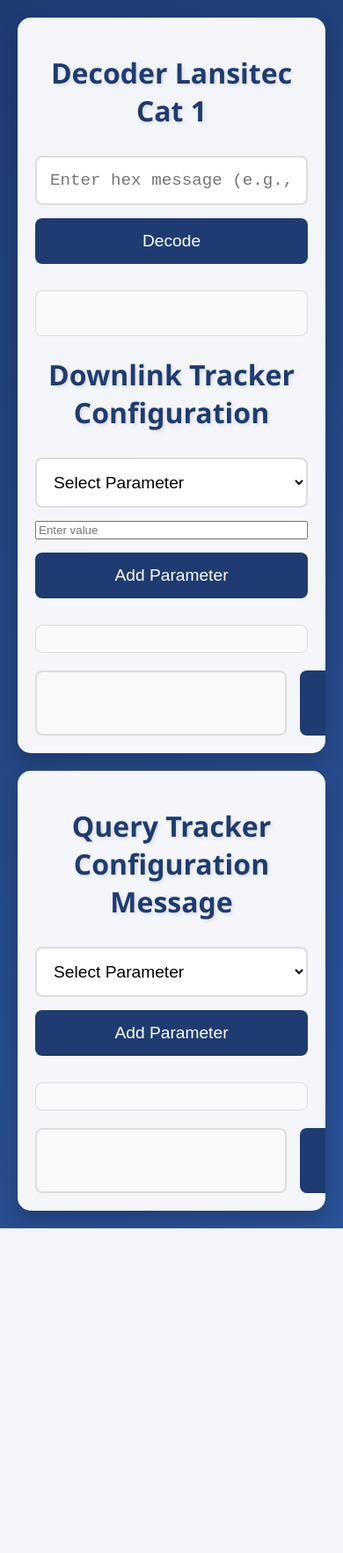
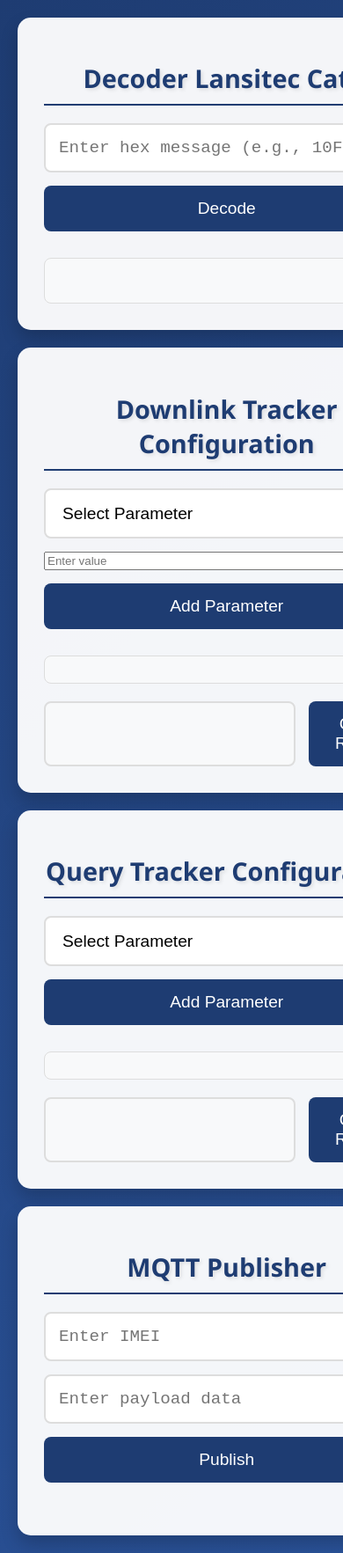
Before and after one commit to RazorBold/Decoder_Lansitec_CAT1, a Flask app: page / in a window 390 px wide; the page is wider, and only the part inside the window is pictured. Shown: that part at 88% size. Before the commit the page ends 1396 px from the top of that part, so only its background shows below. Run offline with Flask 3, Linux system fonts and the light colour scheme.

Commit message:
Update index.html

```diff
--- a/templates/index.html
+++ b/templates/index.html
@@ -272,11 +272,83 @@
             background: #f8f9fa;
             cursor: text;
         }
+
+        .main-container {
+            max-width: 1200px;
+            margin: 40px auto;
+            display: grid;
+            grid-template-columns: 1fr 1fr;
+            gap: 30px;
+        }
+
+        .decoder-section {
+            grid-column: 1 / -1;  /* Takes full width */
+            background: rgba(255, 255, 255, 0.95);
+            border-radius: 15px;
+            padding: 30px;
+            box-shadow: 0 10px 20px rgba(0, 0, 0, 0.2);
+        }
+
+        .downlink-section {
+            background: rgba(255, 255, 255, 0.95);
+            border-radius: 15px;
+            padding: 30px;
+            box-shadow: 0 10px 20px rgba(0, 0, 0, 0.2);
+        }
+
+        .section-title {
+            color: #1e3c72;
+            font-size: 1.8em;
+            margin-bottom: 20px;
+            padding-bottom: 10px;
+            border-bottom: 2px solid #1e3c72;
+        }
+
+        /* Responsive design update */
+        @media (max-width: 1024px) {
+            .main-container {
+                grid-template-columns: 1fr;
+                margin: 20px;
+                gap: 20px;
+            }
+        }
+
+        #imeiInput, #payloadInput {
+            flex: 1;
+            padding: 15px;
+            font-size: 1.2em;
+            font-family: 'Courier New', monospace;
+            border: 2px solid #ddd;
+            border-radius: 8px;
+        }
+
+        .status-message {
+            margin-top: 15px;
+            padding: 10px;
+            border-radius: 5px;
+            display: none;
+        }
+
+        .status-success {
+            background-color: #d4edda;
+            color: #155724;
+            border: 1px solid #c3e6cb;
+            display: block;
+        }
+
+        .status-error {
+            background-color: #f8d7da;
+            color: #721c24;
+            border: 1px solid #f5c6cb;
+            display: block;
+        }
     </style>
 </head>
 <body>
-    <div class="container">
-        <h1>Decoder Lansitec Cat 1</h1>
+    <div class="main-container">
+        <!-- Decoder Section -->
+        <div class="decoder-section">
+            <h1 class="section-title">Decoder Lansitec Cat 1</h1>
             <div class="input-section">
                 <input type="text" id="hexInput" placeholder="Enter hex message (e.g., 10F3000000000078...)">
                 <button onclick="decodeMessage()">Decode</button>
@@ -284,7 +356,11 @@
             <div id="output"></div>
             <div class="coordinates-section" id="coordinates"></div>
             <div id="map"></div>
-        <h1>Downlink Tracker Configuration</h1>
+        </div>
+
+        <!-- Downlink Configuration Section -->
+        <div class="downlink-section">
+            <h1 class="section-title">Downlink Tracker Configuration</h1>
             <div class="input-section">
                 <select id="parameterSelect" onchange="updateValueInput()">
                     <option value="">Select Parameter</option>
@@ -317,8 +393,9 @@
             </div>
         </div>
 
-    <div class="container">
-        <h1>Query Tracker Configuration Message</h1>
+        <!-- Query Configuration Section -->
+        <div class="downlink-section">
+            <h1 class="section-title">Query Tracker Configuration</h1>
             <div class="input-section">
                 <select id="queryParameterSelect">
                     <option value="">Select Parameter</option>
@@ -349,6 +426,18 @@
             <div class="result-section">
                 <input type="text" id="queryResultHex" readonly>
                 <button onclick="copyQueryResult()">Copy Result</button>
+            </div>
+        </div>
+
+        <!-- MQTT Publisher Section -->
+        <div class="downlink-section">
+            <h1 class="section-title">MQTT Publisher</h1>
+            <div class="input-section">
+                <input type="text" id="imeiInput" placeholder="Enter IMEI">
+                <input type="text" id="payloadInput" placeholder="Enter payload data">
+                <button onclick="publishMessage()">Publish</button>
+            </div>
+            <div id="publishStatus" class="status-message"></div>
         </div>
     </div>
 
@@ -739,6 +828,52 @@
             document.execCommand('copy');
             alert('Copied to clipboard!');
         }
+
+        async function publishMessage() {
+            const imeiInput = document.getElementById('imeiInput');
+            const payloadInput = document.getElementById('payloadInput');
+            const statusDiv = document.getElementById('publishStatus');
+
+            const imei = imeiInput.value.trim();
+            const payload = payloadInput.value.trim();
+
+            if (!imei || !payload) {
+                statusDiv.textContent = 'Please enter both IMEI and payload';
+                statusDiv.className = 'status-message status-error';
+                return;
+            }
+
+            try {
+                const response = await fetch('/publish', {
+                    method: 'POST',
+                    headers: {
+                        'Content-Type': 'application/json',
+                    },
+                    body: JSON.stringify({ imei, payload })
+                });
+
+                const result = await response.json();
+
+                if (response.ok) {
+                    statusDiv.textContent = 'Message published successfully!';
+                    statusDiv.className = 'status-message status-success';
+                    // Clear inputs on success
+                    imeiInput.value = '';
+                    payloadInput.value = '';
+                } else {
+                    statusDiv.textContent = `Error: ${result.error}`;
+                    statusDiv.className = 'status-message status-error';
+                }
+            } catch (error) {
+                statusDiv.textContent = `Error: ${error.message}`;
+                statusDiv.className = 'status-message status-error';
+            }
+
+            // Hide status message after 5 seconds
+            setTimeout(() => {
+                statusDiv.style.display = 'none';
+            }, 5000);
+        }
     </script>
 </body>
 </html>
```
Lines whose indentation alone changed are shown as unchanged.
